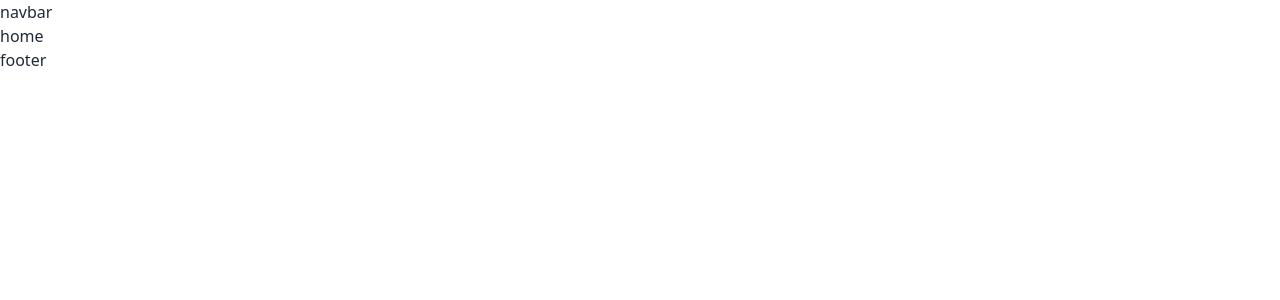
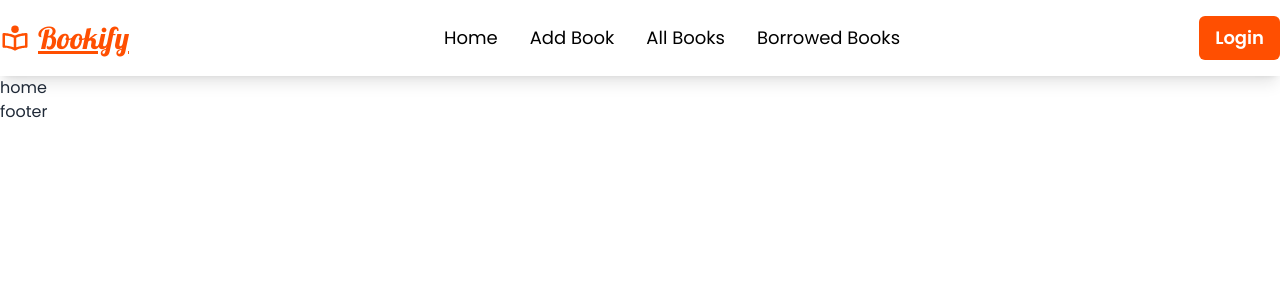
Before and after one commit to tanvirsiraj/bookify-client, a React (Vite) app: page / in a window 1280 px wide. Shown: the top 300 px of the page. Built offline with nearby package versions, Linux system fonts and the light colour scheme.

Commit message:
Navbar added

```diff
--- a/package.json
+++ b/package.json
@@ -10,10 +10,12 @@
     "preview": "vite preview"
   },
   "dependencies": {
+    "@react-icons/all-files": "^4.1.0",
     "localforage": "^1.10.0",
     "match-sorter": "^6.3.1",
     "react": "^18.2.0",
     "react-dom": "^18.2.0",
+    "react-icons": "^4.11.0",
     "react-router-dom": "^6.18.0",
     "sort-by": "^1.2.0"
   },
--- a/src/index.css
+++ b/src/index.css
@@ -1,3 +1,6 @@
+@import url("https://fonts.googleapis.com/css2?family=Poppins:wght@400;500;600;700;800;900&display=swap");
+@import url("https://fonts.googleapis.com/css2?family=Lobster&display=swap");
+
 @tailwind base;
 @tailwind components;
 @tailwind utilities;
@@ -5,3 +8,6 @@
 :root {
   background-color: #fff;
 }
+body {
+  font-family: "Poppins", sans-serif;
+}
--- a/src/pages/Shared/Navbar/Navbar.jsx
+++ b/src/pages/Shared/Navbar/Navbar.jsx
@@ -1,7 +1,88 @@
+import { useState } from "react";
+import { Link, NavLink } from "react-router-dom";
+import { BiBookReader } from "react-icons/bi";
+
 const Navbar = () => {
+  const [toggle, setToggle] = useState(true);
+  console.log(toggle);
   return (
-    <div>
-      <h2>navbar</h2>
+    <div className="bg-white shadow-lg">
+      <nav className="max-w-7xl mx-auto flex items-center justify-between py-4 text-black px-2 lg:px-0">
+        <div className="flex items-center gap-2">
+          <BiBookReader className="text-primary-color text-3xl" />
+          <Link
+            to="#"
+            className="text-2xl lg:text-3xl font-logo underline text-primary-color"
+          >
+            Bookify
+          </Link>
+        </div>
+        <ul
+          className={
+            toggle
+              ? "-left-[600px] duration-500 lg:duration-0  absolute lg:static bg-primary-color lg:bg-white text-white lg:text-black  shadow-lg lg:shadow-none top-0 h-[100%]  max-w-[600px] lg:w-auto  ps-4 pt-20 lg:pt-0 space-y-4 lg:space-y-0  lg:flex items-center lg:gap-8"
+              : " left-0 duration-1000 lg:duration-0 absolute lg:static bg-primary-color lg:bg-white text-white lg:text-black  shadow-lg lg:shadow-none top-0 h-[100%]  w-40 md:w-80 lg:w-auto  ps-4 pt-20 lg:pt-0 space-y-4 lg:space-y-0  lg:flex items-center lg:gap-8"
+          }
+        >
+          <li>
+            <NavLink to="/" className="text-base lg:text-lg ">
+              Home
+            </NavLink>
+          </li>
+          <li>
+            <NavLink to="/addBook" className="text-base lg:text-lg ">
+              Add Book
+            </NavLink>
+          </li>
+          <li>
+            <NavLink to="/allBooks" className="text-base lg:text-lg">
+              All Books
+            </NavLink>
+          </li>
+          <li>
+            <NavLink to="/borrowedBooks" className="text-base lg:text-lg">
+              Borrowed Books
+            </NavLink>
+          </li>
+          <div className="lg:hidden">
+            <Link to="login">Login</Link>
+          </div>
+        </ul>
+        <div className="lg:flex items-center ">
+          <div className="hidden lg:block bg-primary-color px-4 text-white py-2 rounded-md text-lg font-semibold">
+            <Link to="login">Login</Link>
+          </div>
+          <div className="lg:hidden">
+            {" "}
+            <label className="bg-none swap swap-rotate text-primary-color items-center">
+              {/* this hidden checkbox controls the state */}
+              <input type="checkbox" onChange={() => setToggle(!toggle)} />
+
+              {/* hamburger icon */}
+              <svg
+                className="swap-off fill-current"
+                xmlns="http://www.w3.org/2000/svg"
+                width="32"
+                height="32"
+                viewBox="0 0 512 512"
+              >
+                <path d="M64,384H448V341.33H64Zm0-106.67H448V234.67H64ZM64,128v42.67H448V128Z" />
+              </svg>
+
+              {/* close icon */}
+              <svg
+                className="swap-on fill-current"
+                xmlns="http://www.w3.org/2000/svg"
+                width="32"
+                height="32"
+                viewBox="0 0 512 512"
+              >
+                <polygon points="400 145.49 366.51 112 256 222.51 145.49 112 112 145.49 222.51 256 112 366.51 145.49 400 256 289.49 366.51 400 400 366.51 289.49 256 400 145.49" />
+              </svg>
+            </label>
+          </div>
+        </div>
+      </nav>
     </div>
   );
 };
--- a/tailwind.config.js
+++ b/tailwind.config.js
@@ -2,7 +2,14 @@
 export default {
   content: ["./index.html", "./src/**/*.{js,ts,jsx,tsx}"],
   theme: {
-    extend: {},
+    extend: {
+      colors: {
+        "primary-color": "#FF4F01",
+      },
+      fontFamily: {
+        logo: "'Lobster', sans-serif",
+      },
+    },
   },
   plugins: [require("daisyui")],
 };
```
Also changed, not shown: 1 other file (tests, documents, lock files or other folders).
